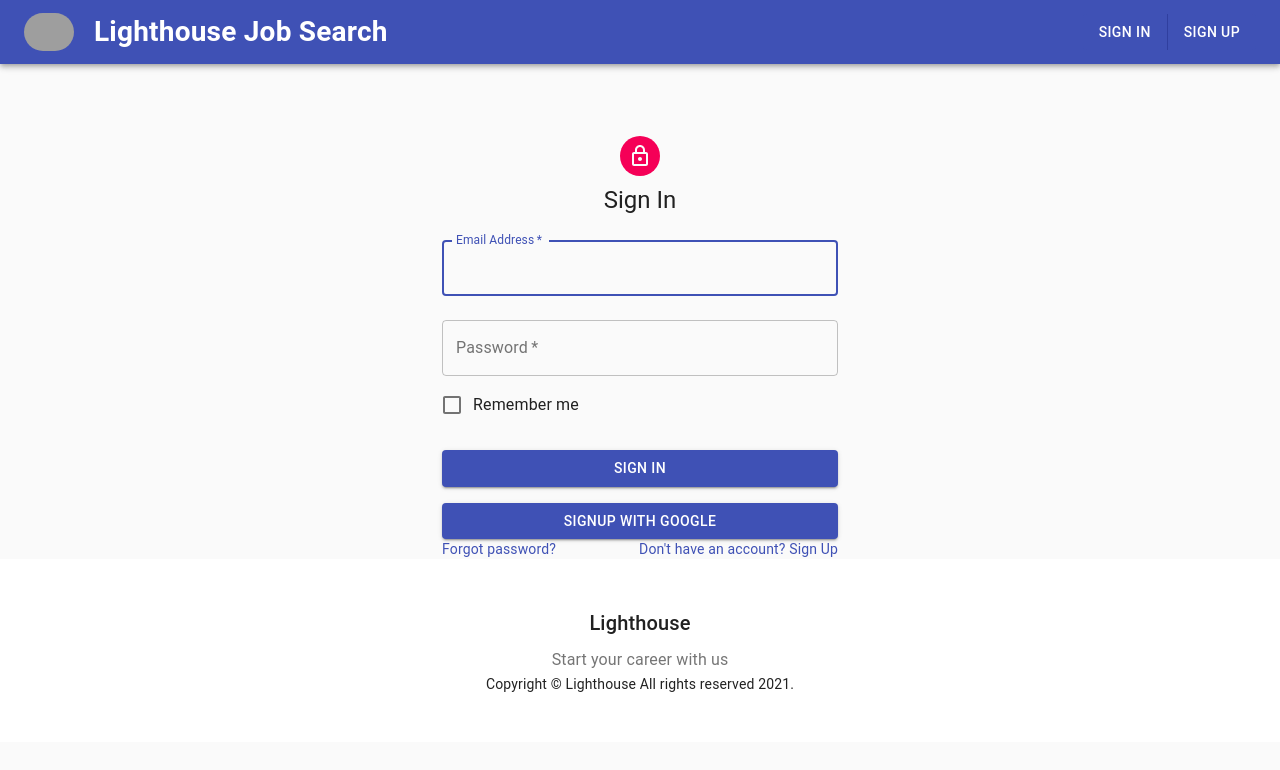
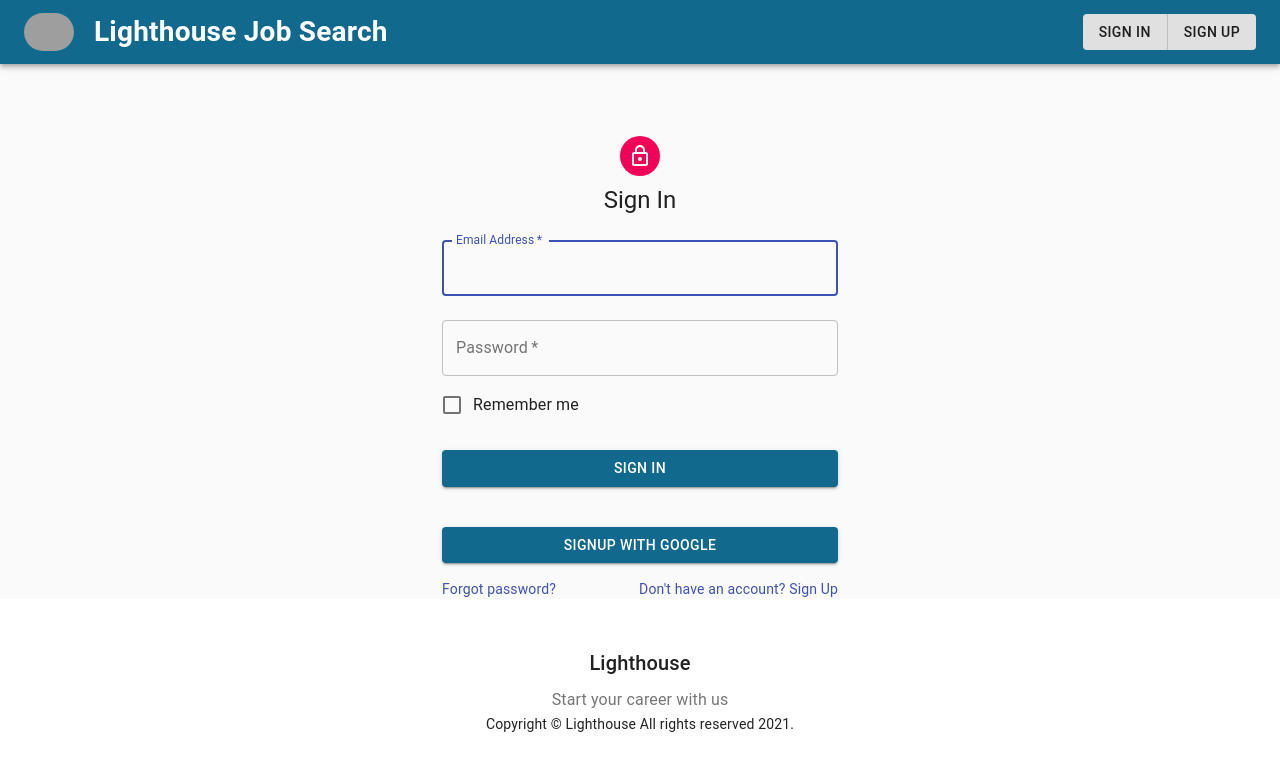
Before and after one commit to abdullahclarusway/Job_Search_with_React, a React (Create React App) app: page /category/business in a window 1280 px wide. Shown: the top 770 px of the page. Built offline with nearby package versions, Linux system fonts and the light colour scheme; no server answers; grey boxes are pictures that could not be loaded.

Commit message:
Deploy project

```diff
--- a/src/categories/Pagination.css
+++ b/src/categories/Pagination.css
@@ -5,23 +5,23 @@
     outline: none;
   }
   .pagination > .active > a{
-    background-color: #3f51b5 ;
-    border-color: #3f51b5;
+    background-color: #11698e ;
+    border-color: #11698e;
     color: #fff;
   }
   .pagination > li > a{
-    border: 1px solid #3f51b5 ;
+    border: 1px solid #11698e ;
     padding: 5px 10px;
     outline: none;
     cursor: pointer;
   }
   .pagination > .active > a, .pagination > .active > span, .pagination > .active > a:hover, .pagination > .active > span:hover, .pagination > .active > a:focus, .pagination > .active > span:focus{
-    background-color: #3f51b5;
-    border-color: #3f51b5;
+    background-color: #11698e;
+    border-color: #11698e;
     outline: none ;
   }
   .pagination > li > a, .pagination > li > span{
-    color:#3f51b5
+    color:#11698e
   }
   .pagination > li:first-child > a, .pagination > li:first-child > span, .pagination > li:last-child > a, .pagination > li:last-child > span{
     border-radius: unset
--- a/src/categories/styles.js
+++ b/src/categories/styles.js
@@ -17,6 +17,7 @@ export default makeStyles((theme) => ({
     position: "fixed",
     top: 15,
     right: "50%",
-
+    backgroundColor: "#11698e",
+    zIndex: 1000,
   },
 }));
--- a/src/components/JobCard/JobCard.js
+++ b/src/components/JobCard/JobCard.js
@@ -1,13 +1,5 @@
-import React, { useState } from "react";
-import {
-  Card,
-  CardActions,
-  CardContent,
-  CardMedia,
-  Button,
-  Typography,
-  CardHeader,
-} from "@material-ui/core";
+import React from "react";
+import { Card, CardActions, Button, Typography } from "@material-ui/core";
 import FavoriteIcon from "@material-ui/icons/Favorite";
 import MoreHorizIcon from "@material-ui/icons/MoreHoriz";
 import LocationOnIcon from "@material-ui/icons/LocationOn";
@@ -154,7 +146,7 @@ const JobCard = ({ data }) => {
               variant="contained"
               color="secondary"
               size="small"
-              className={classes.button}
+              // className={classes.button}
               startIcon={<MoreHorizIcon />}
             >
               More
--- a/src/components/JobCard/styles.js
+++ b/src/components/JobCard/styles.js
@@ -45,6 +45,12 @@ export default makeStyles((theme) => ({
   },
   button: {
     margin: theme.spacing(1),
+    backgroundColor: "#11698e",
+    "&:hover": {
+      backgroundColor: "lightgray",
+      color: "black",
+      textDecoration: "none",
+    },
   },
   title: {
     marginLeft: 20,
@@ -55,7 +61,12 @@ export default makeStyles((theme) => ({
     padding: 10,
   },
   header__title: {
-    color: "blue",
+    color: "#11698e",
     marginBottom: 5,
+    "&:hover": {
+      backgroundColor: "lightgray",
+      color: "black",
+      textDecoration: "none",
+    },
   },
 }));
--- a/src/components/Navbar.js
+++ b/src/components/Navbar.js
@@ -5,7 +5,6 @@ import Toolbar from "@material-ui/core/Toolbar";
 import Typography from "@material-ui/core/Typography";
 import IconButton from "@material-ui/core/IconButton";
 import AccountCircle from "@material-ui/icons/AccountCircle";
-import FormGroup from "@material-ui/core/FormGroup";
 import MenuItem from "@material-ui/core/MenuItem";
 import Menu from "@material-ui/core/Menu";
 import img from "../assets/logo1.png";
@@ -18,6 +17,9 @@ import { FirebaseAuthContext } from "../context/AuthContext";
 const useStyles = makeStyles((theme) => ({
   root: {
     flexGrow: 1,
+    position: "sticky",
+    top: 0,
+    zIndex: 999,
   },
 
   menuButton: {
@@ -29,11 +31,15 @@ const useStyles = makeStyles((theme) => ({
     fontWeight: 600,
     fontSize: 28,
     cursor: "pointer",
+    marginRight: 20,
   },
   logo: {
     width: 50,
     borderRadius: 50,
     cursor: "pointer",
+  },
+  container: {
+    backgroundColor: "#11698e",
   },
 }));
 
@@ -63,7 +69,6 @@ export default function Navbar() {
 
   return (
     <div className={classes.root}>
-      <FormGroup></FormGroup>
       <AppBar position="static">
         <Toolbar className={classes.container}>
           <img
@@ -89,7 +94,7 @@ export default function Navbar() {
                 color="inherit"
               >
                 <Typography variant="h6" className={classes.title}>
-                  {currentUser.displayName}
+                  {currentUser.displayName.toUpperCase()}
                 </Typography>
                 <AccountCircle />
               </IconButton>
@@ -114,7 +119,7 @@ export default function Navbar() {
             </div>
           ) : (
             <>
-              <ButtonGroup disableElevation variant="contained" color="primary">
+              <ButtonGroup disableElevation variant="contained">
                 <Button onClick={() => history.push("/login")}>Sign in</Button>
                 <Button onClick={() => history.push("/register")}>
                   Sign up
--- a/src/landingPage/Header.js
+++ b/src/landingPage/Header.js
@@ -2,12 +2,7 @@ import * as React from "react";
 import PropTypes from "prop-types";
 import { makeStyles } from "@material-ui/core/styles";
 import Toolbar from "@material-ui/core/Toolbar";
-import Button from "@material-ui/core/Button";
-import IconButton from "@material-ui/core/IconButton";
-import SearchIcon from "@material-ui/icons/Search";
-import Typography from "@material-ui/core/Typography";
 import Link from "@material-ui/core/Link";
-import img from "../assets/logo1.png";
 
 const useStyles = makeStyles((theme) => ({
   toolbar: {
@@ -28,7 +23,7 @@ const useStyles = makeStyles((theme) => ({
     flexShrink: 0,
     fontWeight: 600,
     fontSize: 20,
-    backgroundColor: "#3f51b5",
+    backgroundColor: "#11698e",
     borderRadius: 10,
     color: "white",
     "&:hover": {
@@ -49,7 +44,7 @@ const useStyles = makeStyles((theme) => ({
 
 function Header(props) {
   const classes = useStyles();
-  const { sections, title } = props;
+  const { sections } = props;
 
   return (
     <React.Fragment>
--- a/src/pages/Main.js
+++ b/src/pages/Main.js
@@ -1,5 +1,4 @@
-import React, { useEffect } from "react";
-import axios from "axios";
+import React from "react";
 import LandingPage from "../landingPage/LandingPage";
 
 function Main() {
--- a/src/pages/SavedJobs.js
+++ b/src/pages/SavedJobs.js
@@ -1,6 +1,6 @@
-import React, { useState } from "react";
+import React from "react";
 import JobCard from "../components/JobCard/JobCard";
-import { Grid, CircularProgress } from "@material-ui/core";
+import { Grid } from "@material-ui/core";
 import useStyles from "../components/JobCard/styles";
 
 const SavedJobs = () => {
--- a/src/pages/Signin.js
+++ b/src/pages/Signin.js
@@ -7,7 +7,6 @@ import FormControlLabel from "@material-ui/core/FormControlLabel";
 import Checkbox from "@material-ui/core/Checkbox";
 import Link from "@material-ui/core/Link";
 import Grid from "@material-ui/core/Grid";
-import Box from "@material-ui/core/Box";
 import LockOutlinedIcon from "@material-ui/icons/LockOutlined";
 import Typography from "@material-ui/core/Typography";
 import { makeStyles } from "@material-ui/core/styles";
@@ -35,6 +34,12 @@ const useStyles = makeStyles((theme) => ({
   },
   submit: {
     margin: theme.spacing(3, 0, 2),
+    backgroundColor: "#11698e",
+    "&:hover": {
+      backgroundColor: "lightgray",
+      color: "black",
+      textDecoration: "none",
+    },
   },
 }));
 // onClick={() => history.push(`/detail/${id}`, { params: { data } })}
@@ -131,6 +136,7 @@ export default function Signin() {
             variant="contained"
             color="primary"
             fullWidth
+            className={classes.submit}
             onClick={handleGoogleButtonClick}
           >
             SignUp with Google
--- a/src/pages/Signup.js
+++ b/src/pages/Signup.js
@@ -7,7 +7,6 @@ import FormControlLabel from "@material-ui/core/FormControlLabel";
 import Checkbox from "@material-ui/core/Checkbox";
 import Link from "@material-ui/core/Link";
 import Grid from "@material-ui/core/Grid";
-import Box from "@material-ui/core/Box";
 import LockOutlinedIcon from "@material-ui/icons/LockOutlined";
 import Typography from "@material-ui/core/Typography";
 import { makeStyles } from "@material-ui/core/styles";
@@ -34,6 +33,12 @@ const useStyles = makeStyles((theme) => ({
   },
   submit: {
     margin: theme.spacing(3, 0, 2),
+    backgroundColor: "#11698e ",
+    "&:hover": {
+      backgroundColor: "lightgray",
+      color: "black",
+      textDecoration: "none",
+    },
   },
 }));
 
@@ -148,6 +153,7 @@ export default function Signup() {
           <Button
             variant="contained"
             color="primary"
+            className={classes.submit}
             fullWidth
             onClick={handleGoogleButtonClick}
           >
```
